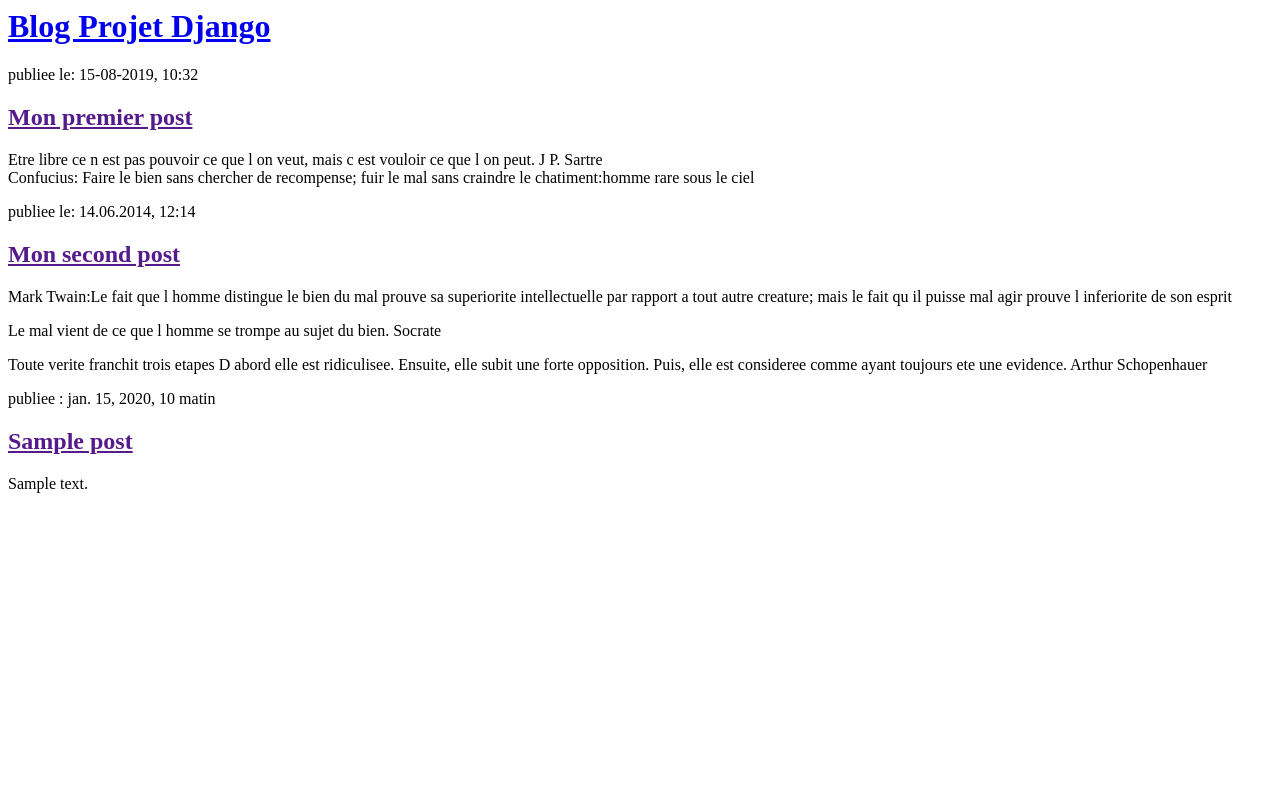
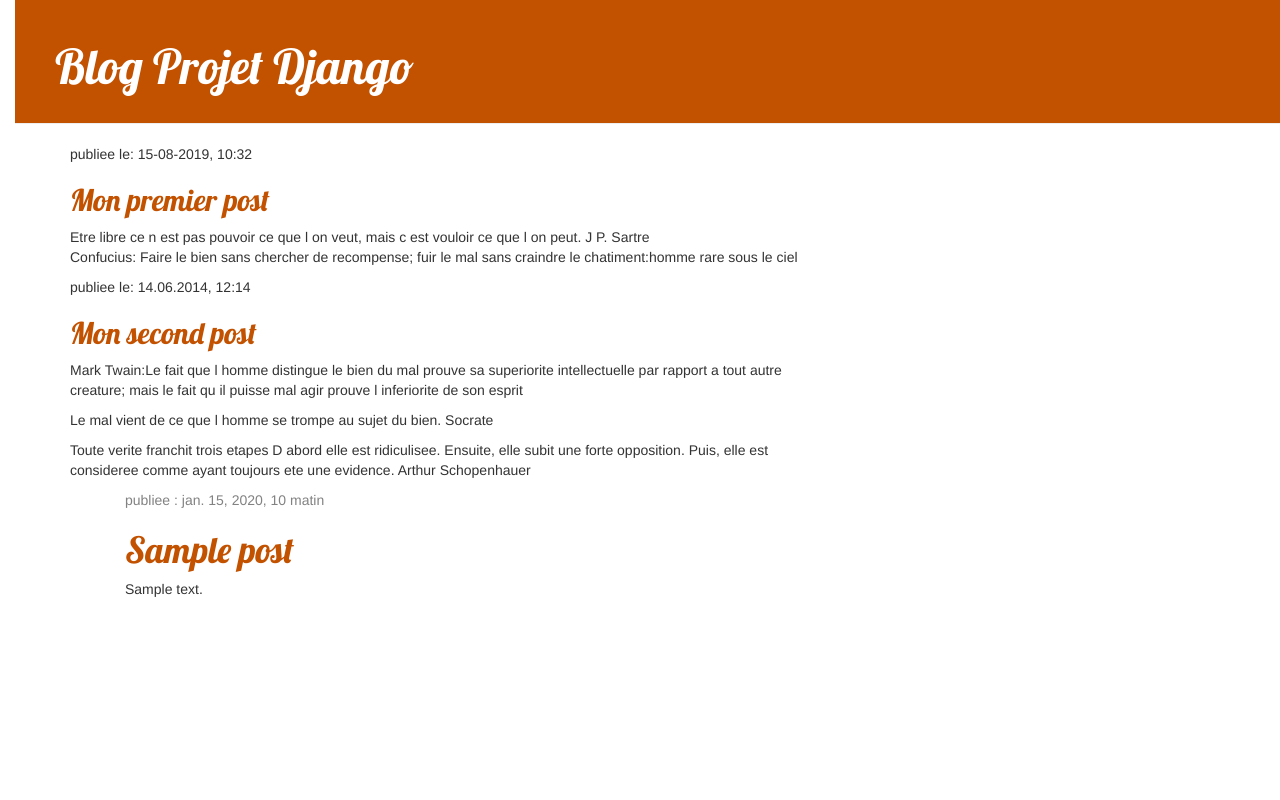
Before and after one commit to bassdiallo/mon-premier-blog, a Django app: template blog/templates/blog/post_list.html in a window 1280 px wide. Run offline with Django 3.2, Linux system fonts and the light colour scheme; the template is opened without the code that fills it: values that come from a table or form of the project are taken from there, others are empty; tables that the repository leaves empty hold one stand-in row (values such as "Sample post"); some libraries are stand-ins or nearby versions.

Commit message:
Added view and templte for detailed blog post as well as CSS for the site.

```diff
--- /dev/null
+++ b/blog/static/css/blog.css
@@ -0,0 +1,54 @@
+h1 a, h2 a {
+	color: #C25100;
+	font-family: 'Lobster';
+}
+body {
+	padding-left: 15px;
+}
+.page-header {
+	background-color: #C25100;
+	margin-top: 0;
+	padding: 20px 20px 20px 40px;
+}
+
+.page-header h1, .page-header h1 a, .page-header h1 a:visited, .page-header h1 a:active {
+	color: #ffffff;
+	font-size: 36pt;
+	text-decoration: none;
+}
+
+.content {
+	margin-left: 40px;
+}
+
+h1, h2, h3, h4 {
+	font-family: 'Lobster', cursive;
+}
+
+.date {
+	color: #828282;
+}
+
+.save {
+	float: right;
+}
+.post-form textarea, .post-form input {
+	width: 100%;
+}
+
+.top-menu, .top-menu:hover, .top-menu:visited {
+	color: #ffffff;
+	float: right;
+	font-size: 26pt;
+	margin-right: 20px;
+}
+
+.post {
+	margin-bottom: 70px;
+}
+
+.post h2 a, .post h2 a:visited {
+	color: #000000;
+}
+
+Context | Request Context
--- /dev/null
+++ b/blog/templates/blog/base.html
@@ -0,0 +1,23 @@
+{% load static %}
+<html>
+	<head>
+		<title>Projet Django</title>
+		<link rel="stylesheet" href="//maxcdn.bootstrapcdn.com/bootstrap/3.2.0/css/bootstrap.min.css">
+		<link rel="stylesheet" href="//maxcdn.bootstrapcdn.com/bootstrap/3.2.0/css/bootstrap-theme.min.css">
+		<link href='//fonts.googleapis.com/css?family=Lobster&subset=latin,latin-ext' rel='stylesheet' type='text/css'>
+		<link rel="stylesheet" href="{% static 'css/blog.css' %}">
+	</head>
+	<body>
+		<div class="page-header">
+			<h1><a href="/">Blog Projet Django</a></h1>
+		</div>
+		<div class="content container">
+			<div class="row">
+				<div class="col-md-8">
+					{% block content %}
+					{% endblock %}
+				</div>
+			</div>
+		</div>
+	</body>
+</html>
--- a/blog/templates/blog/post_list.html
+++ b/blog/templates/blog/post_list.html
@@ -1,12 +1,6 @@
-<html>
-    <head>
-        <title>Projet Django</title>
-    </head>
-    <body>
-        <div>
-            <h1><a href="/">Blog Projet Django</a></h1>
-        </div>
+{% extends 'blog/base.html' %}
 
+{% block content %}
 		<div>
 			<p>publiee le: 15-08-2019, 10:32</p>
 			<h2><a href="">Mon premier post</a></h2>
@@ -20,12 +14,16 @@
 			<p>Le mal vient de ce que l homme se trompe au sujet du bien. Socrate</p>
 			<p>Toute verite franchit trois etapes D abord elle est ridiculisee. Ensuite, elle subit une forte opposition. Puis, elle est consideree comme ayant toujours ete une evidence. Arthur Schopenhauer</p>
 		</div>
+		<div class="content container">
+			<div class="row">
+				<div class="col-md-8">
 					{% for post in posts %}
-	    <div>
+						<div class="post">
+							<div class="date">
 								<p>publiee : {{ post.published_date }}</p>
-                <h2><a href="">{{ post.title }}</a></h2>
+							</div>
+							<h1><a href="{% url 'post_detail' pk=post.pk %}">{{ post.title }}</a></h1>
 							<p>{{ post.text|linebreaksbr }}</p>
 						</div>
 					{% endfor %}
-    </body>
-</html>
+{% endblock %}
--- a/blog/urls.py
+++ b/blog/urls.py
@@ -3,4 +3,5 @@ from . import views
 
 urlpatterns = [
     path('', views.post_list, name='post_list'),
+    path('post/<int:pk>/', views.post_detail, name='post_detail'),
 ]
--- a/blog/views.py
+++ b/blog/views.py
@@ -1,9 +1,13 @@
 from django.shortcuts import render
 from django.utils import timezone
 from .models import Post
+from django.shortcuts import render, get_object_or_404
 
 # Create your views here.
 
 def post_list(request):
     posts = Post.objects.filter(published_date__lte=timezone.now()).order_by('published_date')
     return render(request, 'blog/post_list.html', {'posts': posts})
+def post_detail(request, pk):
+    post = get_object_or_404(Post, pk=pk)
+    return render(request, 'blog/post_detail.html', {'post':post})
```
Also changed, not shown: blog/templates/blog/post_detail.html (added, +13 -0 lines). Lines whose indentation alone changed are shown as unchanged.
